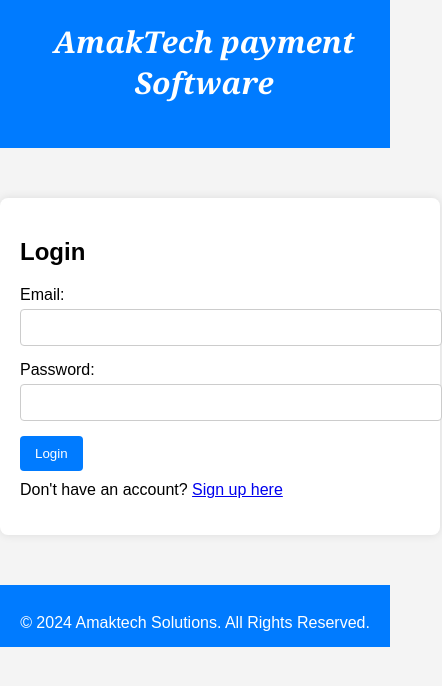
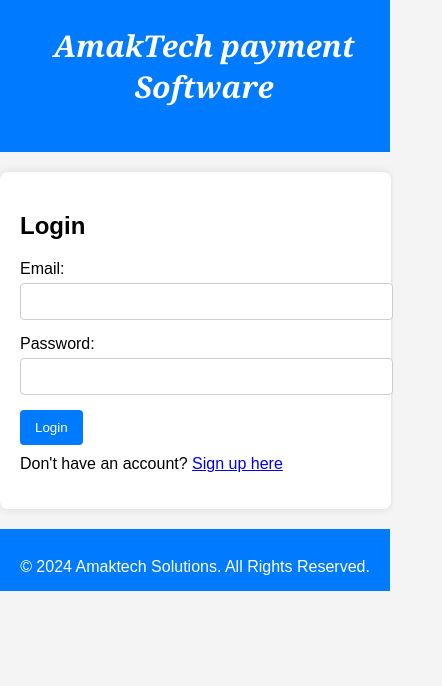
Before and after one commit to alfred2504/amaktech-payment-application, a React (Create React App) app: page /login in a window 390 px wide. Shown: the top 686 px of the page, 442 px wide, since content can reach past the window. Built offline with nearby package versions, Linux system fonts and the light colour scheme.

Commit message:
styles adjusted to make it responsive and stop footer from floatig

```diff
--- a/src/assets/styles.css
+++ b/src/assets/styles.css
@@ -4,38 +4,9 @@ body {
   background-color: #f4f4f4;
   margin: 0;
   padding: 0;
-}
-
-/* Form styling */
-.form-group {
-  margin-bottom: 15px;
-}
-
-.form-group label {
-  display: block;
-  margin-bottom: 5px;
-}
-
-.form-group input,
-.form-group select {
-  width: 100%;
-  padding: 10px;
-  border: 1px solid #ccc;
-  border-radius: 4px;
-}
-
-/* Button styling */
-button {
-  background-color: #007bff;
-  color: white;
-  padding: 10px 15px;
-  border: none;
-  border-radius: 4px;
-  cursor: pointer;
-}
-
-button:hover {
-  background-color: #0056b3;
+  display: flex;
+  flex-direction: column;
+  min-height: 100vh;
 }
 
 /* Container styling */
@@ -58,19 +29,66 @@ h2 {
 p {
   margin-top: 10px;
 }
+
+/* Form styling */
+.form-group {
+  margin-bottom: 15px;
+}
+
+.form-group label {
+  display: block;
+  margin-bottom: 5px;
+}
+
+.form-group input,
+.form-group select {
+  width: 100%;
+  padding: 10px;
+  border: 1px solid #ccc;
+  border-radius: 4px;
+}
+
+/* Focus state for form inputs */
+.form-group input:focus,
+.form-group select:focus {
+  border-color: #007bff;
+  box-shadow: 0 0 5px rgba(0, 123, 255, 0.5);
+  outline: none;
+}
+
+/* Button styling */
+button {
+  background-color: #007bff;
+  color: white;
+  padding: 10px 15px;
+  border: none;
+  border-radius: 4px;
+  cursor: pointer;
+  transition: background-color 0.3s ease;
+}
+
+button:hover {
+  background-color: #0056b3;
+}
+
+button:active {
+  background-color: #004085;
+}
+
+/* Transaction success message */
 .transaction-success {
   color: green;
   font-weight: bold;
 }
 
-/*Landing page header */
+/* Landing page header */
 .header {
   background-color: #007bff;
   color: white;
   padding: 15px;
   text-align: left;
-  margin-top: -1%;
 }
+
 .header h1 {
   margin: 0;
   font-size: 2em;
@@ -85,11 +103,17 @@ p {
   font-weight: bold;
   margin-left: 5%;
 }
-/*Hero section styles */
+
+/* Hero section styles */
 .hero {
   background-color: #f4f4f4;
   text-align: center;
-padding: 50px 20px;
+  padding: 50px 20px;
+}
+
+.hero-content {
+  max-width: 600px;
+  margin: 0 auto;
 }
 
 .hero-content h1 {
@@ -100,7 +124,7 @@ padding: 50px 20px;
 .hero-content p {
   font-size: 1.2em;
   color: #555;
-   margin: 10px 0;
+  margin: 10px 0;
 }
 
 .hero-content .btn {
@@ -113,11 +137,12 @@ padding: 50px 20px;
   transition: background-color 0.3s ease;
   line-height: 30px;
 }
+
 .hero-content .btn:hover {
   background-color: #0056b3;
 }
 
-/* horizontal images in hero section */
+/* Horizontal images in hero section */
 .horizontal-images {
   display: flex;
   flex-direction: row;
@@ -140,10 +165,30 @@ padding: 50px 20px;
   color: white;
   text-align: center;
   padding: 15px;
-  margin-top: 50px;
+  margin-top: auto; /* Ensures footer stays at the bottom */
 }
 
 .footer p {
   margin: 0;
   margin-top: 0.9em;
 }
+
+/* Responsive Design */
+@media (max-width: 600px) {
+  .signup-container,
+  .login-container,
+  .checkout-container,
+  .transaction-container {
+    width: 90%;
+    margin: 20px auto;
+  }
+
+  .horizontal-images {
+    flex-direction: column;
+    margin-left: 0;
+  }
+
+  .horizontal-images img {
+    width: 100%;
+  }
+}
```
